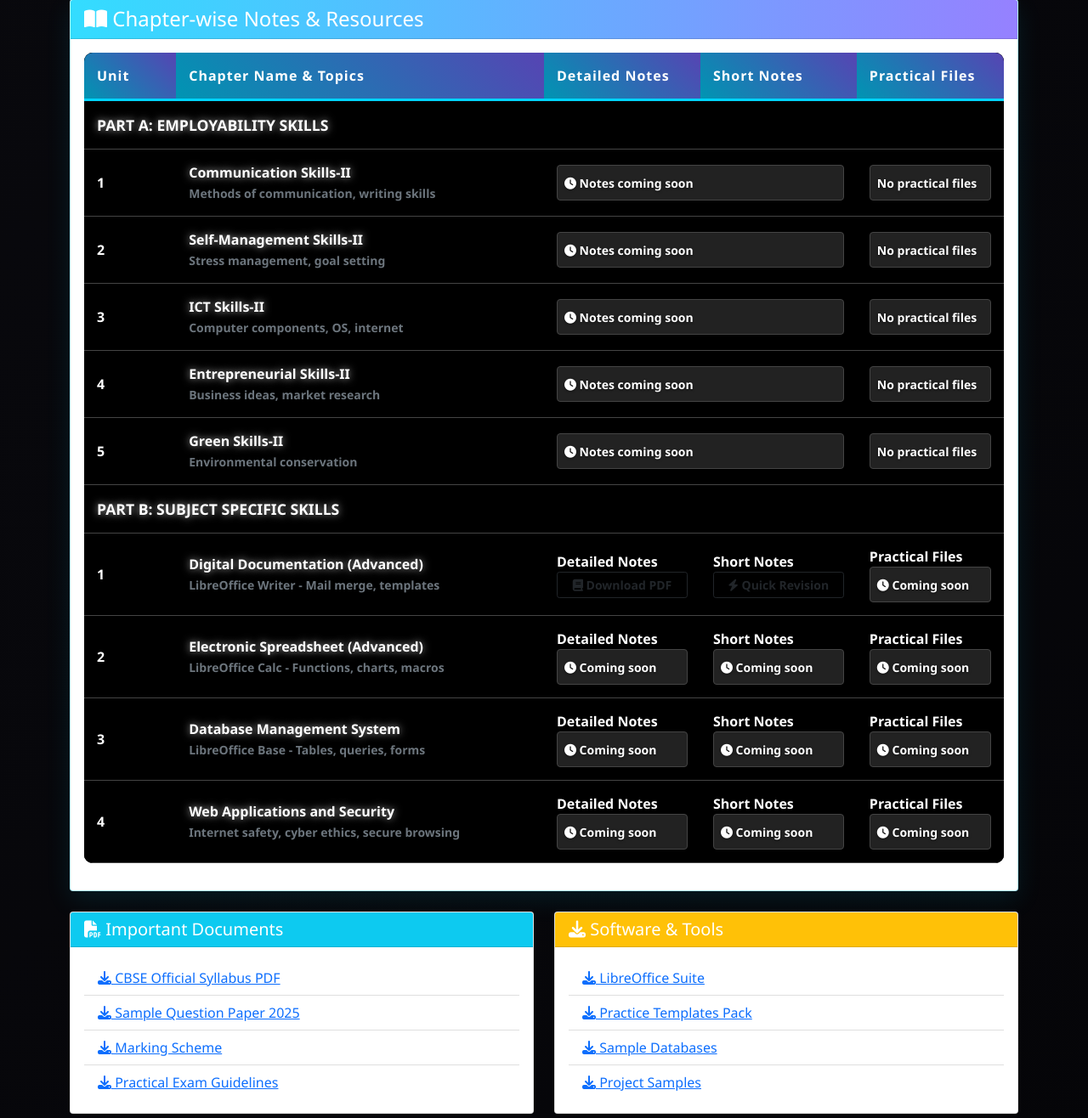
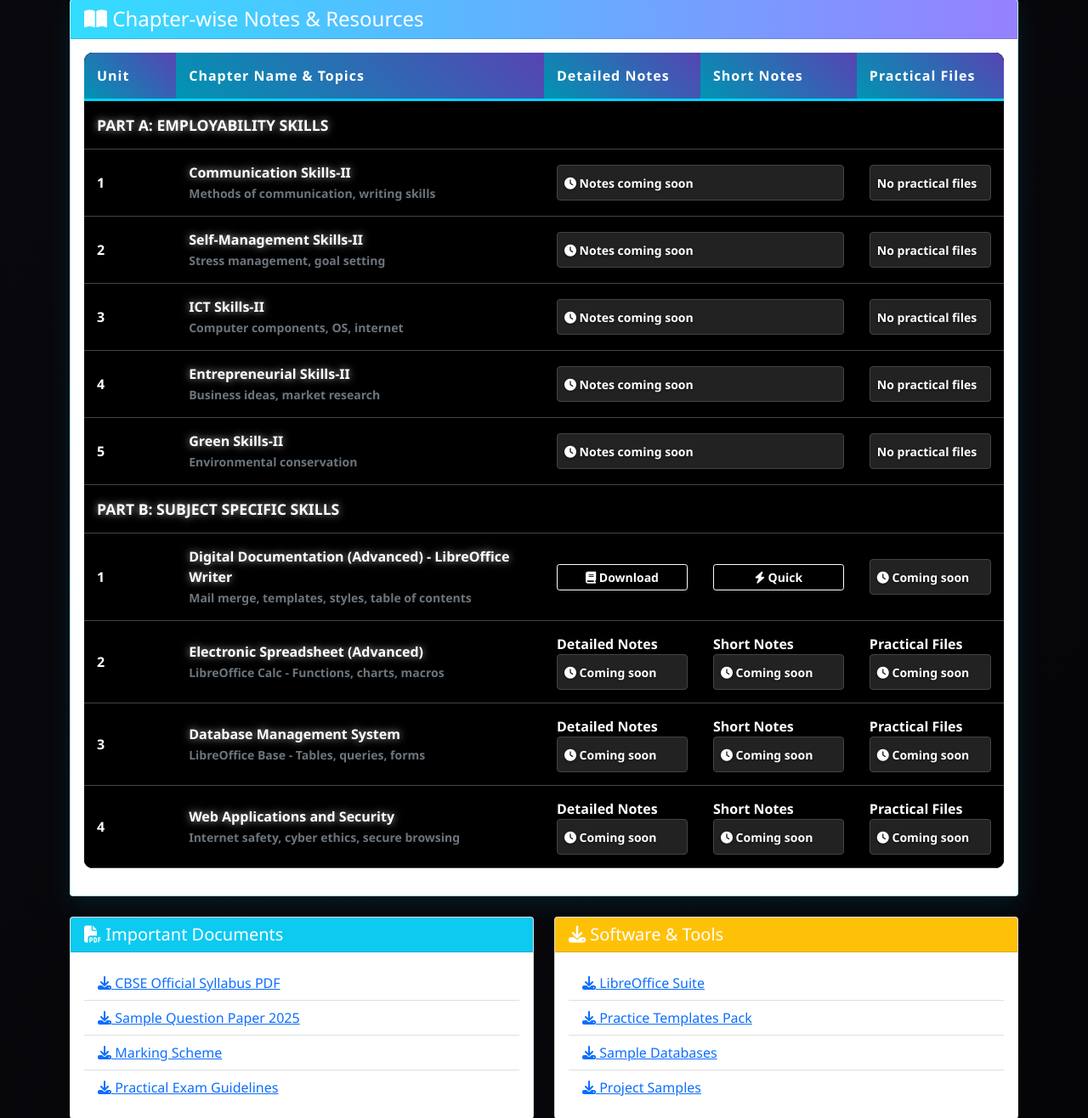
Before and after one commit to anmolsriwastava/anmolsrw, a Flask app: page /class10 in a window 1280 px wide. Shown: the part 1368-2684 px from the top of the page at 85% size. Run offline with Flask 3, Linux system fonts and the light colour scheme.

Commit message:
notes ch 1 added

```diff
--- a/templates/class10.html
+++ b/templates/class10.html
@@ -354,39 +354,40 @@
                     </tr>
 
                     <!-- Unit 1 -->
+                    <!-- Unit 1 -->
 <tr>
     <td>1</td>
     <td>
-                            <strong>Digital Documentation (Advanced)</strong><br>
-                            <small class="text-muted">LibreOffice Writer - Mail merge, templates</small>
+        <strong>Digital Documentation (Advanced) - LibreOffice Writer</strong><br>
+        <small class="text-muted">Mail merge, templates, styles, table of contents</small>
     </td>
+    <!-- Detailed Notes Column -->
     <td>
-                            <div class="d-flex flex-column">
-                                <span class="notes-header">Detailed Notes</span>
         <a href="/static/notes/Digital_Doc_Class10.pdf"
-                                   class="btn btn-detailed btn-sm" target="_blank">
-                                    <i class="fas fa-book"></i> Download PDF
+           class="btn btn-sm btn-outline-primary w-100"
+           target="_blank"
+           style="background: black; color: white; border-color: white; font-weight: bold;">
+            <i class="fas fa-book"></i> Download
         </a>
-                            </div>
     </td>
+    <!-- Short Notes Column -->
     <td>
-                            <div class="d-flex flex-column">
-                                <span class="notes-header">Short Notes</span>
         <a href="/static/notes/Digital_Doc_Class10_short.pdf"
-                                   class="btn btn-short btn-sm" target="_blank">
-                                    <i class="fas fa-bolt"></i> Quick Revision
+           class="btn btn-sm btn-outline-warning w-100"
+           target="_blank"
+           style="background: black; color: white; border-color: white; font-weight: bold;">
+            <i class="fas fa-bolt"></i> Quick
         </a>
-                            </div>
     </td>
+    <!-- Practical Files Column -->
     <td>
-                            <div class="d-flex flex-column">
-                                <span class="notes-header">Practical Files</span>
-                                <div class="alert alert-info p-2 mb-0">
+        <div class="alert alert-info p-2 mb-0"
+             style="background: #222; color: white; border-color: #444; font-weight: bold;">
             <small><i class="fas fa-clock"></i> Coming soon</small>
-                                </div>
         </div>
     </td>
 </tr>
+
 
                     <!-- Unit 2 -->
                     <tr>
```
Lines whose indentation alone changed are shown as unchanged.
